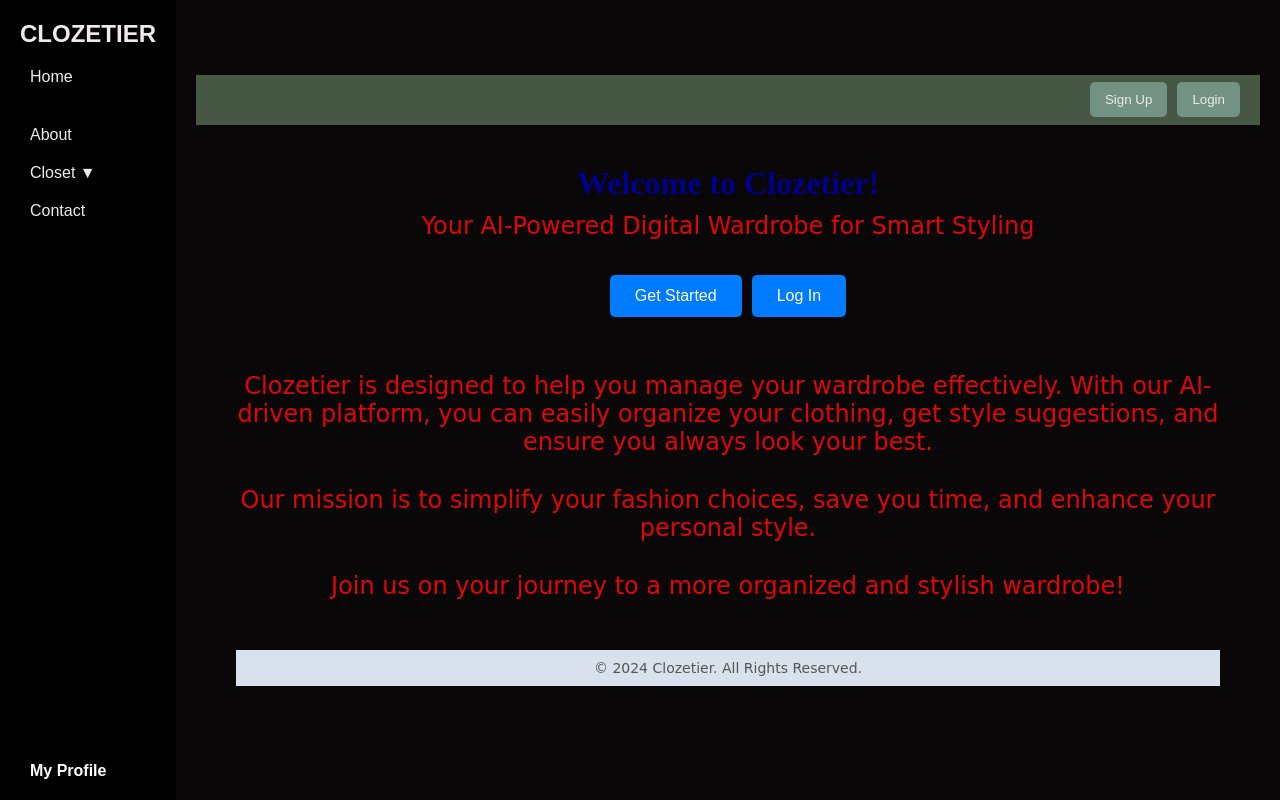
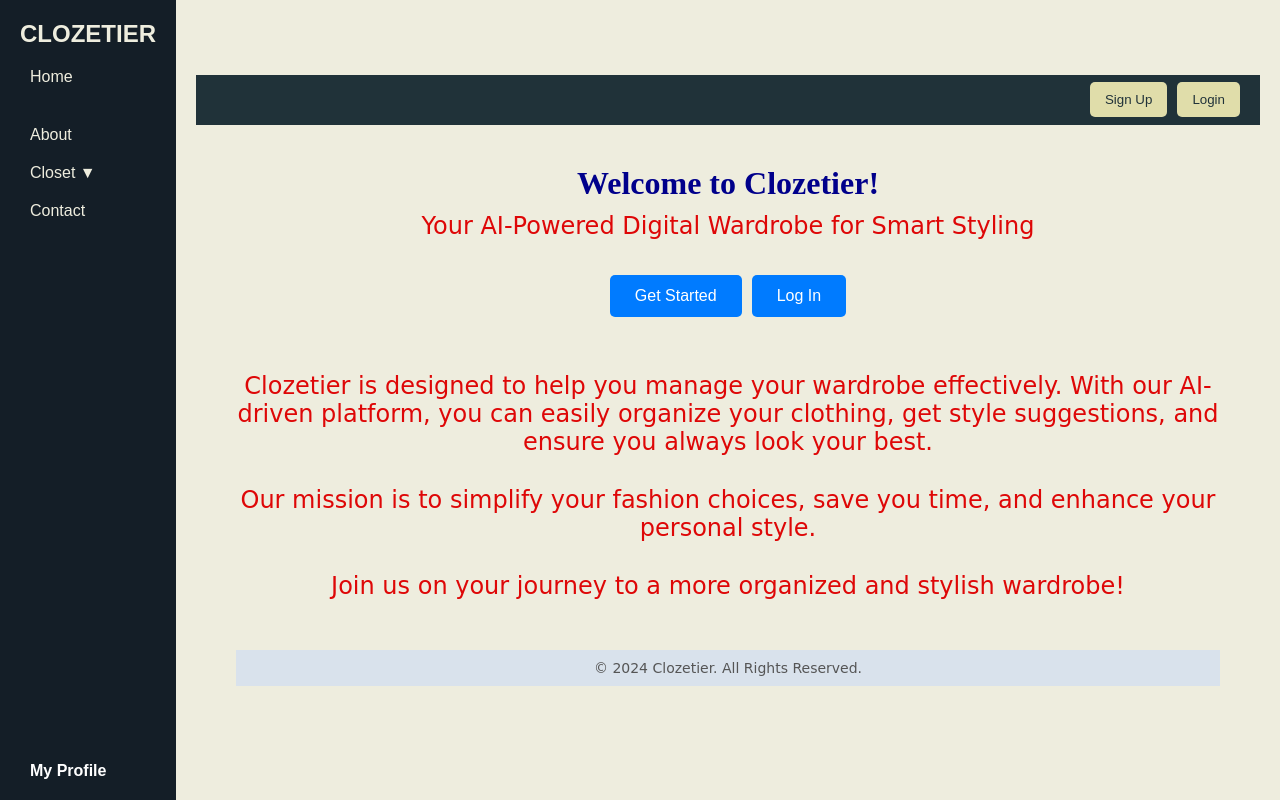
Before and after one commit to whitmireb/clozetier, a Django app: page / in a window 1280 px wide. Run offline with Django 5.2, Linux system fonts and the light colour scheme; parts of the project's set-up code (start-up, migrations or seed data) failed here and were passed over.

Commit message:
changed the color scheme

```diff
--- a/clozetier_site/clozetier_site/urls.py
+++ b/clozetier_site/clozetier_site/urls.py
@@ -30,6 +30,7 @@ urlpatterns = [
     path("", TemplateView.as_view(template_name="home.html"), name="home"),
     path('about/', TemplateView.as_view(template_name='about.html'), name='about'),
     path('contact/', TemplateView.as_view(template_name='contact.html'), name='contact'),
+    path('signup/', TemplateView.as_view(template_name='registration/signup.html'), name='signup')
 ]
 
 # Serving media files during development
--- a/clozetier_site/templates/base.html
+++ b/clozetier_site/templates/base.html
@@ -13,11 +13,12 @@
     <style>
         /* Define color variables */
         :root {
-            --text: #efeaea;
-            --background: #0a0708;
-            --primary: #000000;
-            --secondary: #465844;
-            --accent: #729384;
+            --text: #203239;
+            --alt_text: #EEEDDE;
+            --background: #EEEDDE;
+            --primary: #141E27;
+            --secondary: #203239;
+            --accent: #E0DDAA;
         }
 
         * {
@@ -37,14 +38,14 @@
         .sidebar {
             width: 250px;
             background-color: var(--primary);
-            color: var(--text);
+            color: var(--alt_text);
             padding: 20px;
             display: flex;
             flex-direction: column;
         }
 
         .sidebar a {
-            color: var(--text);
+            color: var(--alt_text);
             text-decoration: none;
             margin: 10px 0;
             padding: 10px;
@@ -204,7 +205,7 @@
 
         .dropdown-content a {
             display: block;
-            color: var(--text);
+            color: var(--alt_text);
             text-decoration: none;
             margin: 8px 0;
             padding: 10px;
--- a/clozetier_site/templates/home.html
+++ b/clozetier_site/templates/home.html
@@ -110,7 +110,7 @@
             <h1>Welcome to Clozetier!</h1>
             <p>Your AI-Powered Digital Wardrobe for Smart Styling</p>
             <div class="cta-buttons">
-                <a href="{% url 'register' %}" class="cta-button">Get Started</a>
+                <a href="{% url 'signup' %}" class="cta-button">Get Started</a>
                 <a href="{% url 'login' %}" class="cta-button">Log In</a>
             </div>
         </div>
```
